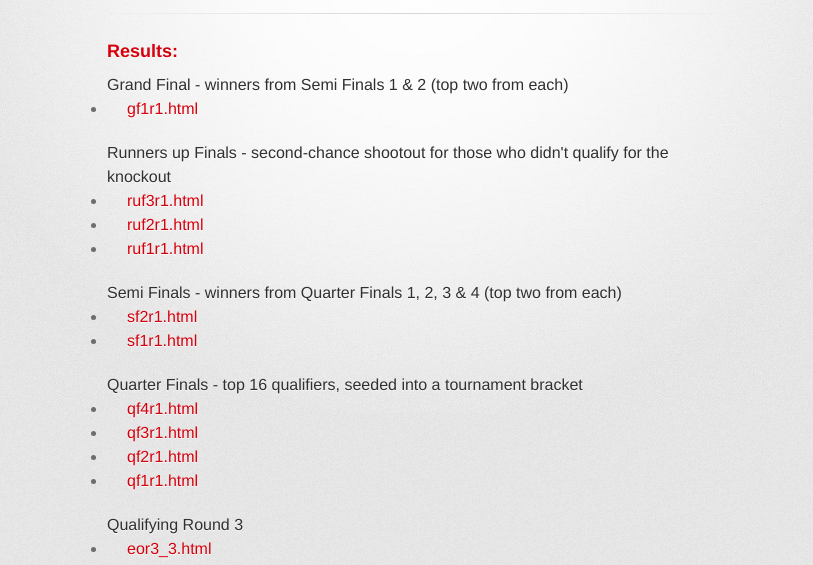
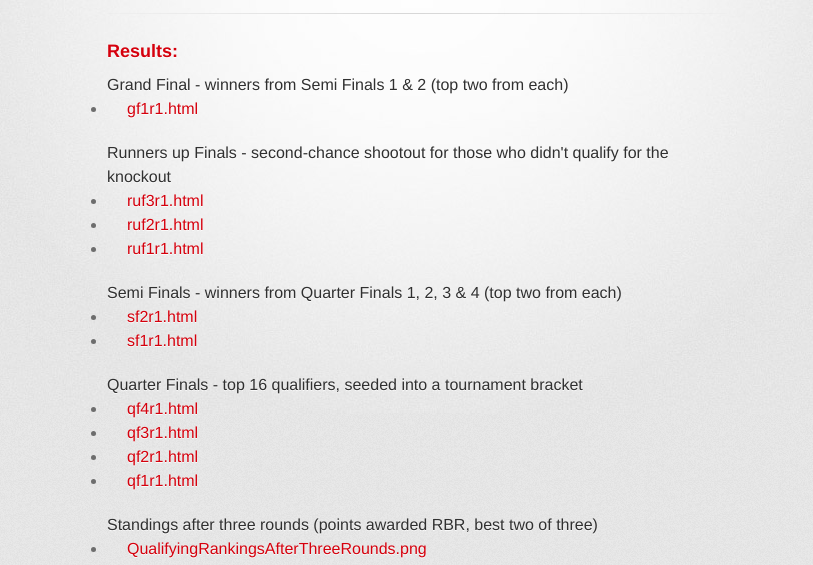
Before and after one commit to QuackingPlums/FormulaFPV_Sep_15, a plain HTML site: page index.html in a window 1280 px wide. Shown: the part 160-725 px from the top of the page, without its empty margins (223-1036 px from the left). Drawn offline with Linux system fonts and the light colour scheme; a web font is replaced by a local one.

Commit message:
Added Qualifying Standings after three rounds

```diff
--- a/index.html
+++ b/index.html
@@ -38,6 +38,8 @@
 <ul><li><a href="./results/sf2r1.html">sf2r1.html</a></li><li><a href="./results/sf1r1.html">sf1r1.html</a></li></ul>
 			<h5>Quarter Finals - top 16 qualifiers, seeded into a tournament bracket</h5>
 <ul><li><a href="./results/qf4r1.html">qf4r1.html</a></li><li><a href="./results/qf3r1.html">qf3r1.html</a></li><li><a href="./results/qf2r1.html">qf2r1.html</a></li><li><a href="./results/qf1r1.html">qf1r1.html</a></li></ul>
+			<h5>Standings after three rounds (points awarded RBR, best two of three)</h5>
+<ul><li><a href="./results/QualifyingRankingsAfterThreeRounds.png">QualifyingRankingsAfterThreeRounds.png</a></li></ul>
 			<h5>Qualifying Round 3</h5>
 <ul><li><a href="./results/eor3_3.html">eor3_3.html</a></li><li><a href="./results/h9r3.html">h9r3.html</a></li><li><a href="./results/h8r3.html">h8r3.html</a></li><li><a href="./results/h7r3.html">h7r3.html</a></li><li><a href="./results/h6r3.html">h6r3.html</a></li><li><a href="./results/h5r3.html">h5r3.html</a></li><li><a href="./results/h4r3.html">h4r3.html</a></li><li><a href="./results/h3r3.html">h3r3.html</a></li><li><a href="./results/h2r3.html">h2r3.html</a></li><li><a href="./results/h1r3.html">h1r3.html</a></li></ul>
 			<h5>Qualifying Round 2</h5>
```
Also changed, not shown: results/QualifyingRankingsAfterThreeRounds.png (added).
